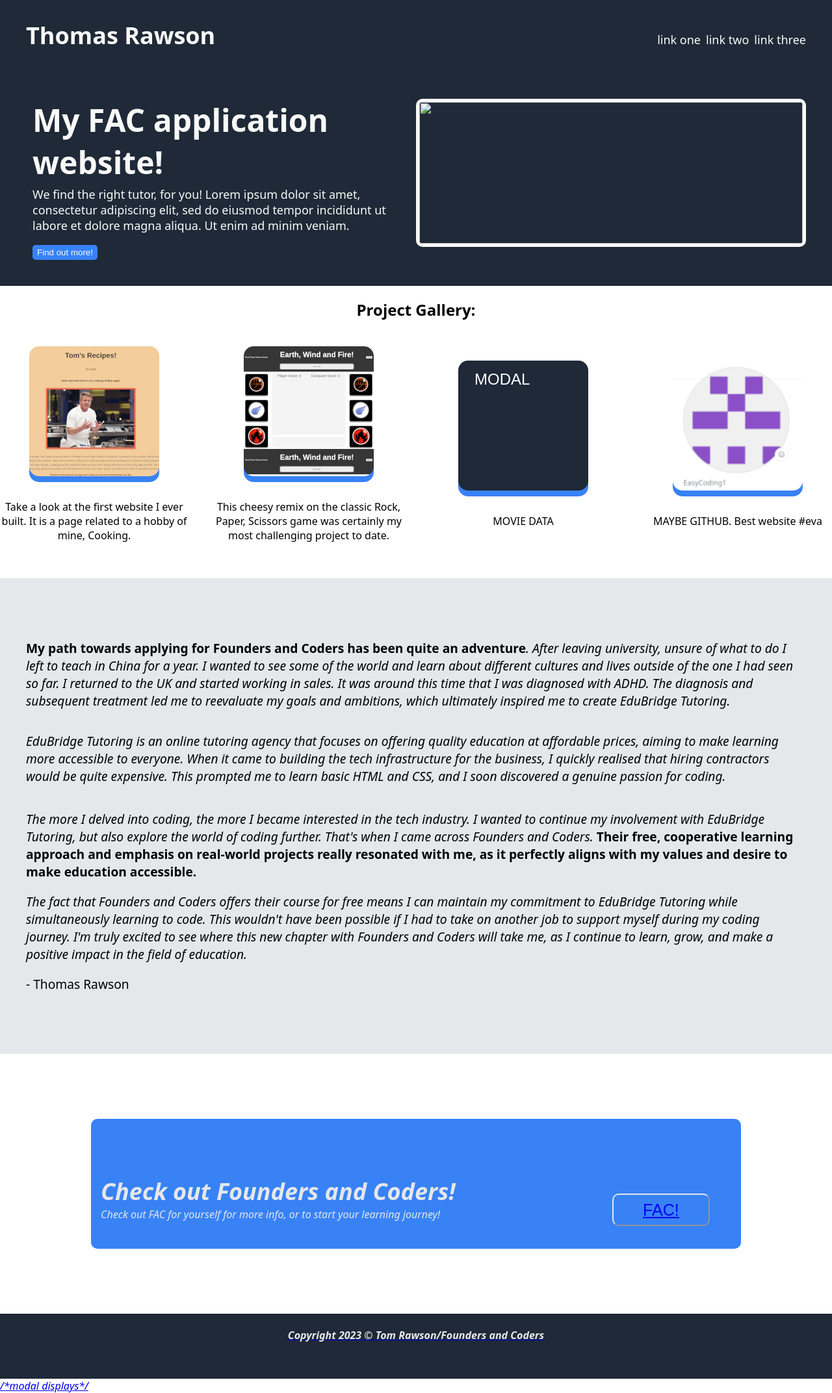
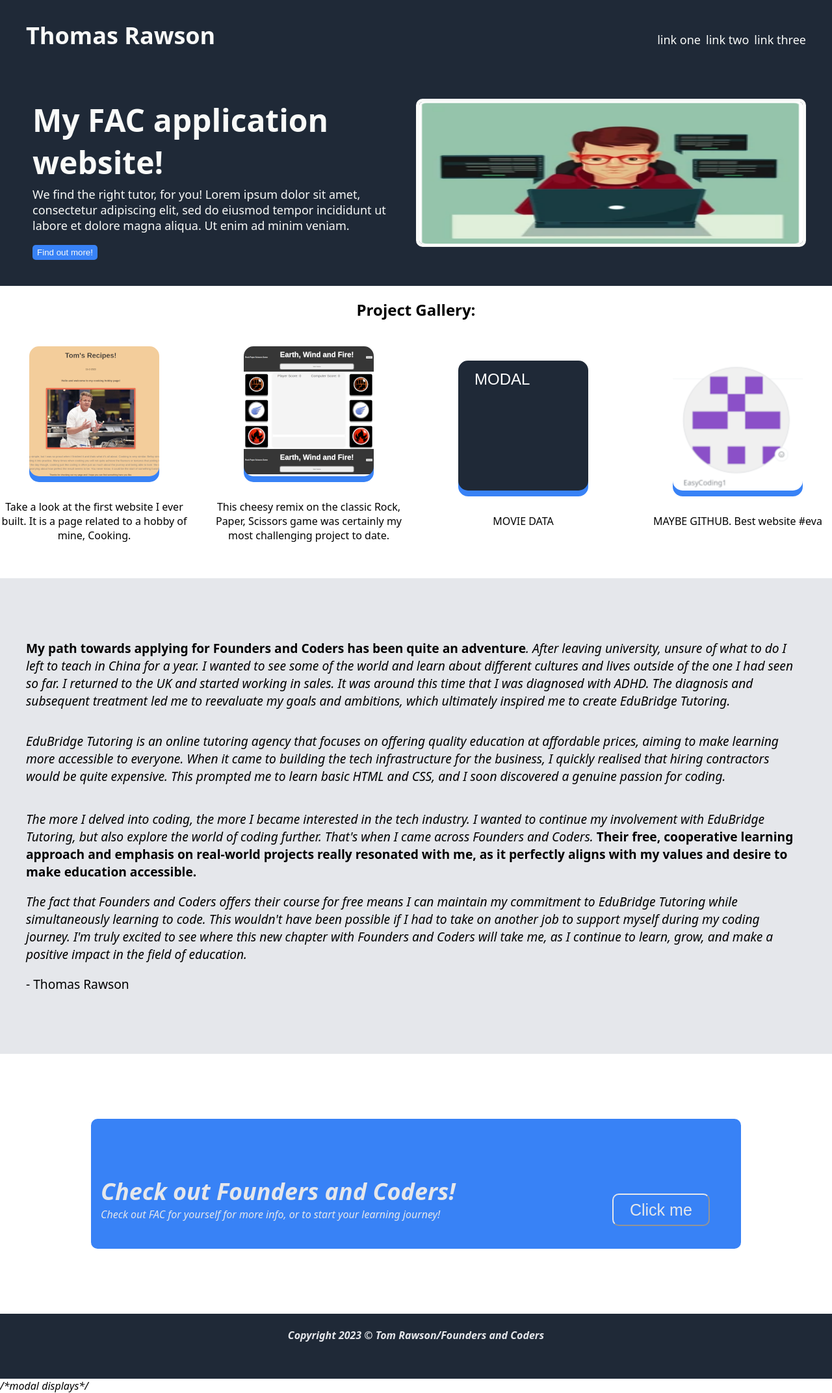
Before and after one commit to EasyCoding1/FACwebsiteCurrent, a plain HTML site: page index.html in a window 1280 px wide. Shown: the whole page at 65% size. Drawn offline with Linux system fonts and the light colour scheme.

Commit message:
Added image to head. Fixed bottom button.

```diff
--- a/index.html
+++ b/index.html
@@ -35,7 +35,7 @@
 
             <div class="headcontR">
                 <div class="contRbox">
-                    <img id="headimage" src="../FACwebsiteCurrent/images.png/">
+                    <img id="headimage" alt="A stock image of someone who looks a bit like me coding" src="../FACwebsiteCurrent/images.png/coder.png">
                 </div>
             </div>
         </div>
@@ -95,7 +95,9 @@
             </div>
 
             <div class="cont3right">
-                <button id="bottombutton"><a href="https://www.foundersandcoders.com/"> FAC!</button>
+                <form action="https://foundersandcoders.com">
+                    <button id="bottombutton" type="submit">Click me</button>
+                  </form>
 
             </div>
         </div>
--- a/scripts.js
+++ b/scripts.js
@@ -68,11 +68,3 @@ window.onclick = function(event) {
 
 
 // Find out more button scrolls to content NOT WORKING
-
-const findButton = document.getElementById(topbutton);
-const cntPlace = document.querySelector(content2);
-
-
-findButton.onclick = function() {
-  cntPlace.scrollIntoView
-};
```
Also changed, not shown: images.png/coder.png (added).
